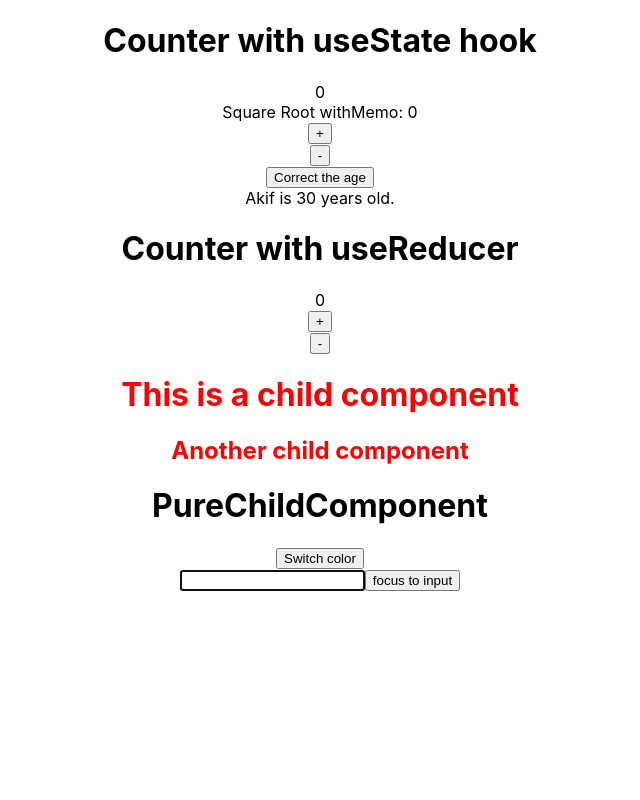
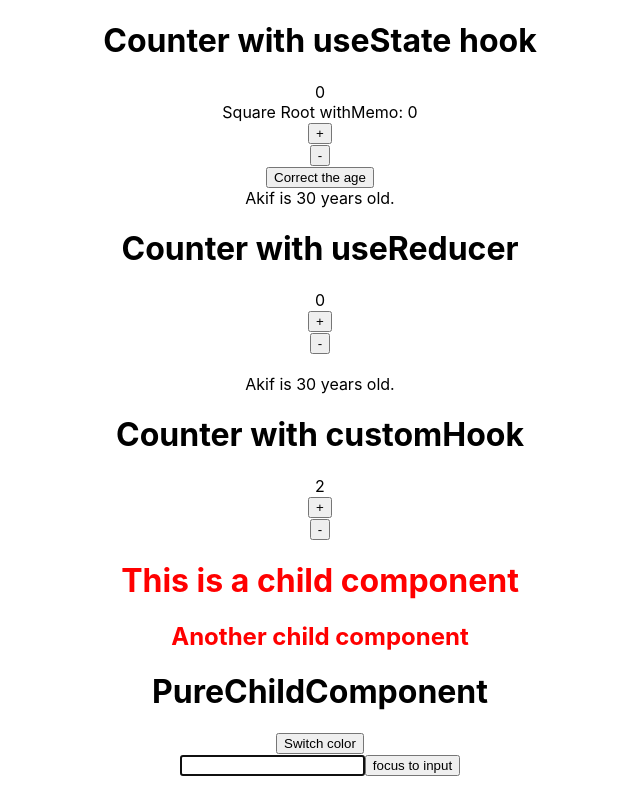
Before and after one commit to akifsonmez/react-hooks-tutorial, a React (Create React App) app: page / in a window 1280 px wide. Shown: the whole page, without its empty margins (320-960 px from the left). Built offline with nearby package versions, Linux system fonts and the light colour scheme.

Commit message:
Add custom hook example

```diff
--- a/src/App.js
+++ b/src/App.js
@@ -9,6 +9,25 @@ import React, {
   useMemo,
   useCallback,
 } from "react";
+
+const useLocalStorageValueCustomHook = (key, initialValue) => {
+  const [value, setValue] = useState(() => {
+    const storedValue = localStorage.getItem(key);
+    return storedValue || initialValue;
+  });
+
+  const setLocalStorageValue = (newValue) => {
+    let newStoredValue = value;
+    if (newValue instanceof Function) {
+      newStoredValue = newValue(value);
+    }
+
+    setValue(newStoredValue);
+    localStorage.setItem(key, newStoredValue);
+  };
+
+  return [value, setLocalStorageValue];
+};
 
 const appStoreReducer = (state, action) => {
   if (action.type === "INCREMENT") {
@@ -31,6 +50,8 @@ function App() {
   const [user, setUser] = useState({ name: "Akif", age: 30 });
   const [AppsStore, dispatch] = useReducer(appStoreReducer, initialAppStore);
   const inputRef = useRef(null);
+  const [counterForCustomHook, setCounterForCustomHook] =
+    useLocalStorageValueCustomHook("counter", 2);
 
   useEffect(() => {
     console.log("first mount and every render");
@@ -110,8 +131,29 @@ function App() {
       <br />
       <button
         onClick={() => {
-          // correct way to update state
           dispatch({ type: "DECREMENT" });
+        }}
+      >
+        -
+      </button>
+      <br />
+      <br />
+      {user.name} is {user.age} years old.
+      <br />
+      <h1>Counter with customHook</h1>
+      {counterForCustomHook}
+      <br />
+      <button
+        onClick={() => {
+          setCounterForCustomHook((prev) => prev + 1);
+        }}
+      >
+        +
+      </button>
+      <br />
+      <button
+        onClick={() => {
+          setCounterForCustomHook((prev) => prev - 1);
         }}
       >
         -
```
